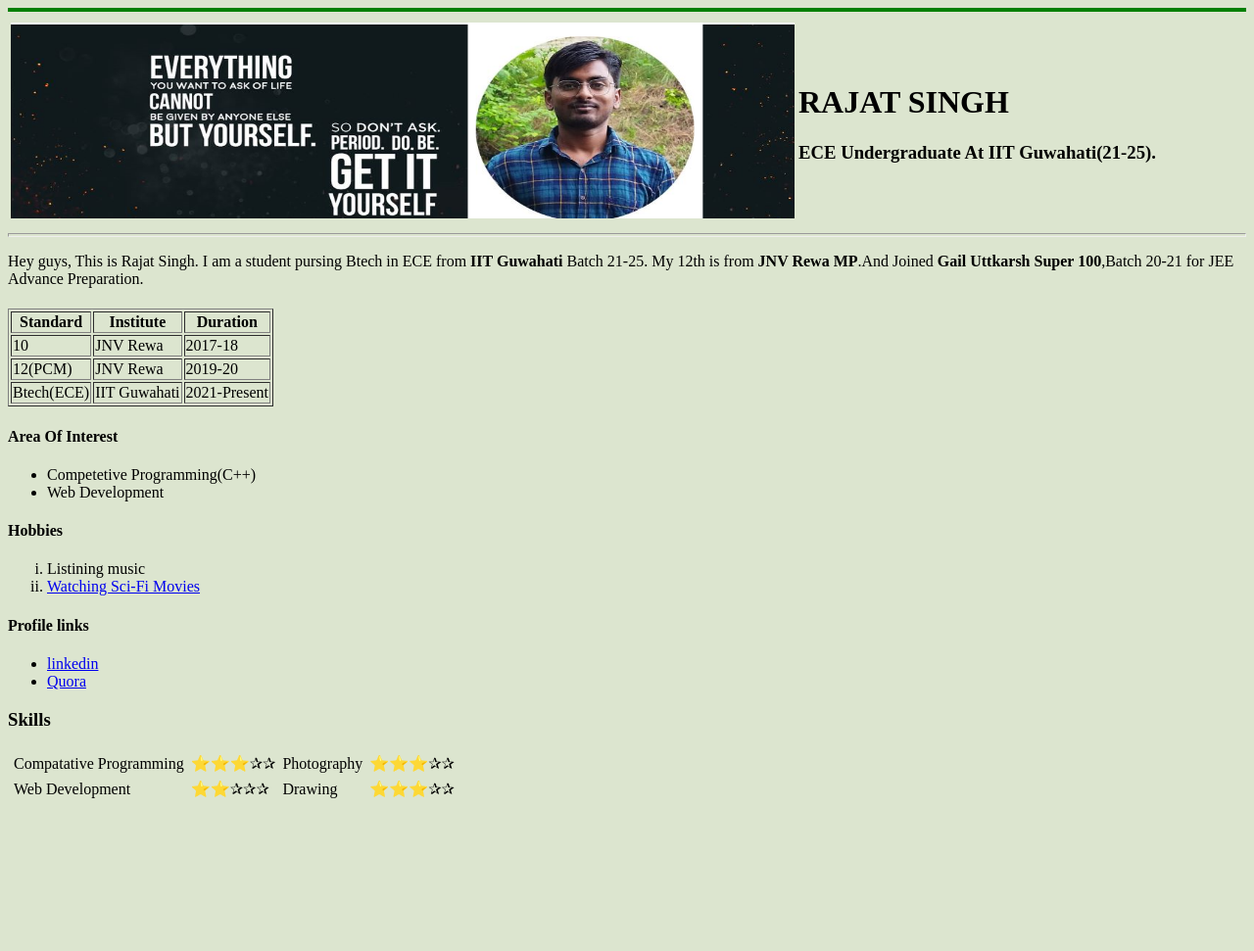
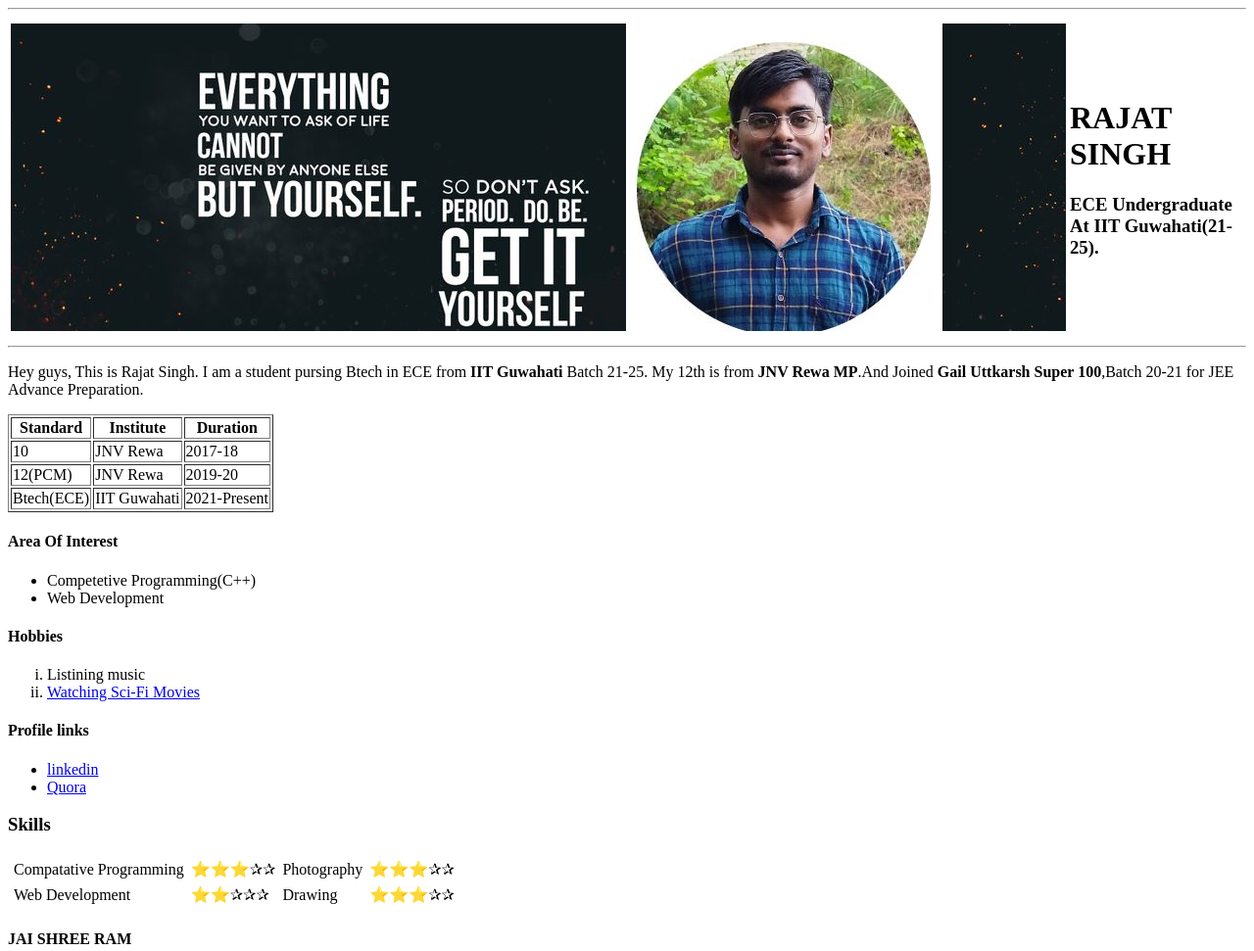
Before and after one commit to rajtsi/CV, a plain HTML site: page index.html in a window 1280 px wide. Shown: the whole page at 98% size. Before the commit the page ends 829 px from the top, so only its background shows below. Drawn offline with Linux system fonts and the light colour scheme.

Commit message:
iconcode

```diff
--- a/index.html
+++ b/index.html
@@ -3,17 +3,19 @@
   <head>
     <meta charset="utf-8">
     <title>Rajat_Singh_IITG</title>
+    <link rel="stylesheet" href="css/style.css">
+    <link rel="icon" href="favicon.ico">
 
   </head>
 
-  <body style="background-color: rgba(147, 177, 108, 0.322);">
-    <hr size="4" unshade color="green" >
-    <table ><tr><td><img src="raj.png" alt="RAJAT PIC" height="200" width="800"></td>
+  <body >
+    <hr >
+    <table ><tr><td><img src="raj.png" alt="RAJAT PIC" class="rr"></td>
     <td><h1>RAJAT SINGH</h1>
-    <h3>ECE Undergraduate At IIT Guwahati(21-25).
+    <h3 class="a pp">ECE Undergraduate At IIT Guwahati(21-25).
     </h3></td></tr>
   </table>
-    <hr size="4" unshade>
+    <hr >
 
     <p>
         Hey guys, This is Rajat Singh. I am a student pursing Btech in ECE from <strong>IIT Guwahati</strong> Batch 21-25.
@@ -21,9 +23,7 @@
 
 
     </p>
-    <h4>
 
-    </h4>
     <table border="1">
       <tr>
         <th>Standard</th>
@@ -75,7 +75,7 @@
 
     </ul>
 
-    <h3>Skills</h3>
+    <h3 class="a">Skills</h3>
     <TAble  cellspacing ="5"><tr><td>Compatative Programming </td><td>⭐⭐⭐✰✰</td> <td>Photography</td><td>⭐⭐⭐✰✰</td></tr>
     <tr><td>Web Development</td><td>⭐⭐✰✰✰</td><td>Drawing</td><td>⭐⭐⭐✰✰</td></tr></TAble>
 
@@ -83,8 +83,7 @@
 
 
 
-
-
+<h4 id="raj">JAI SHREE RAM</h4>
 
 
 </body>
```
